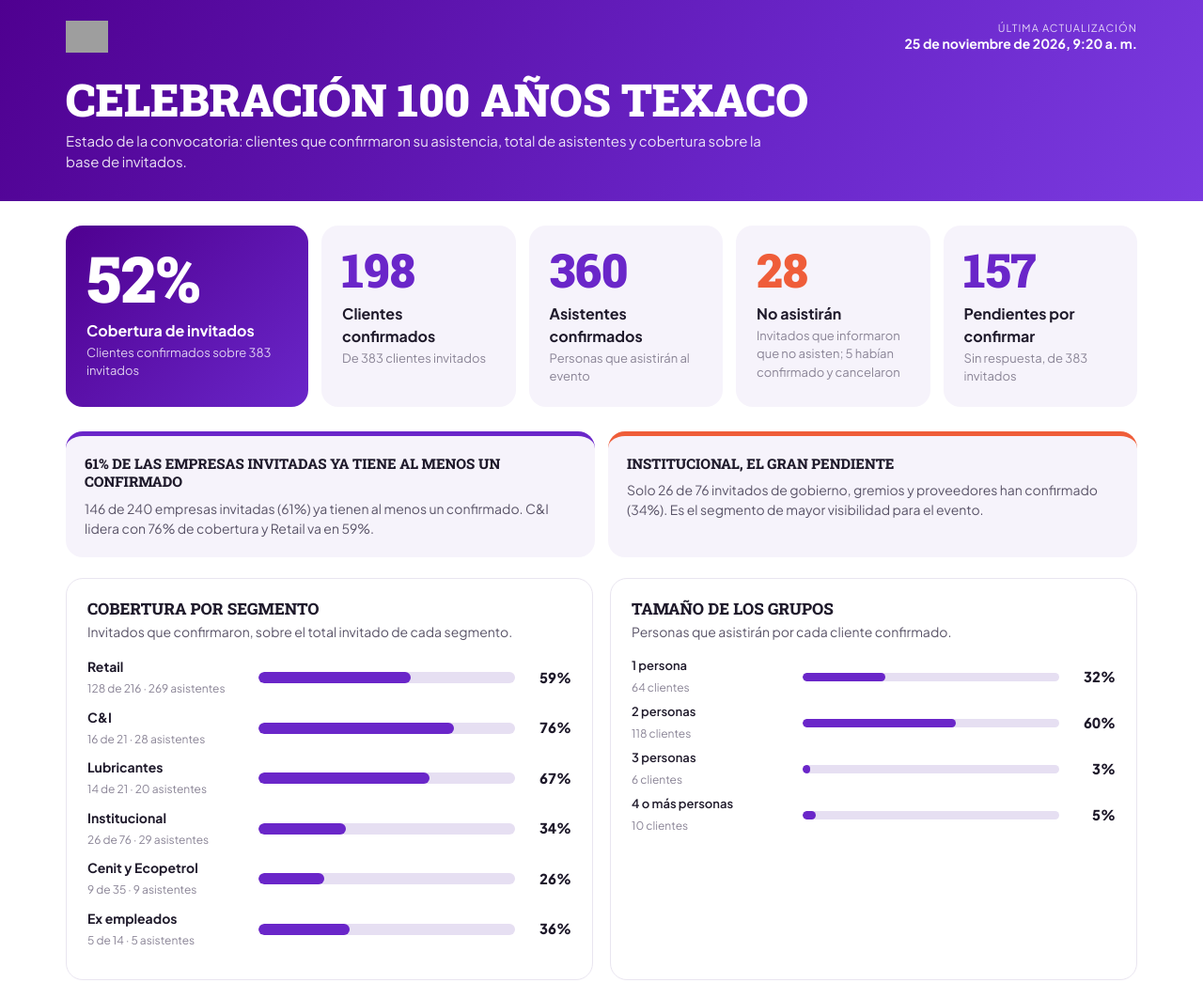
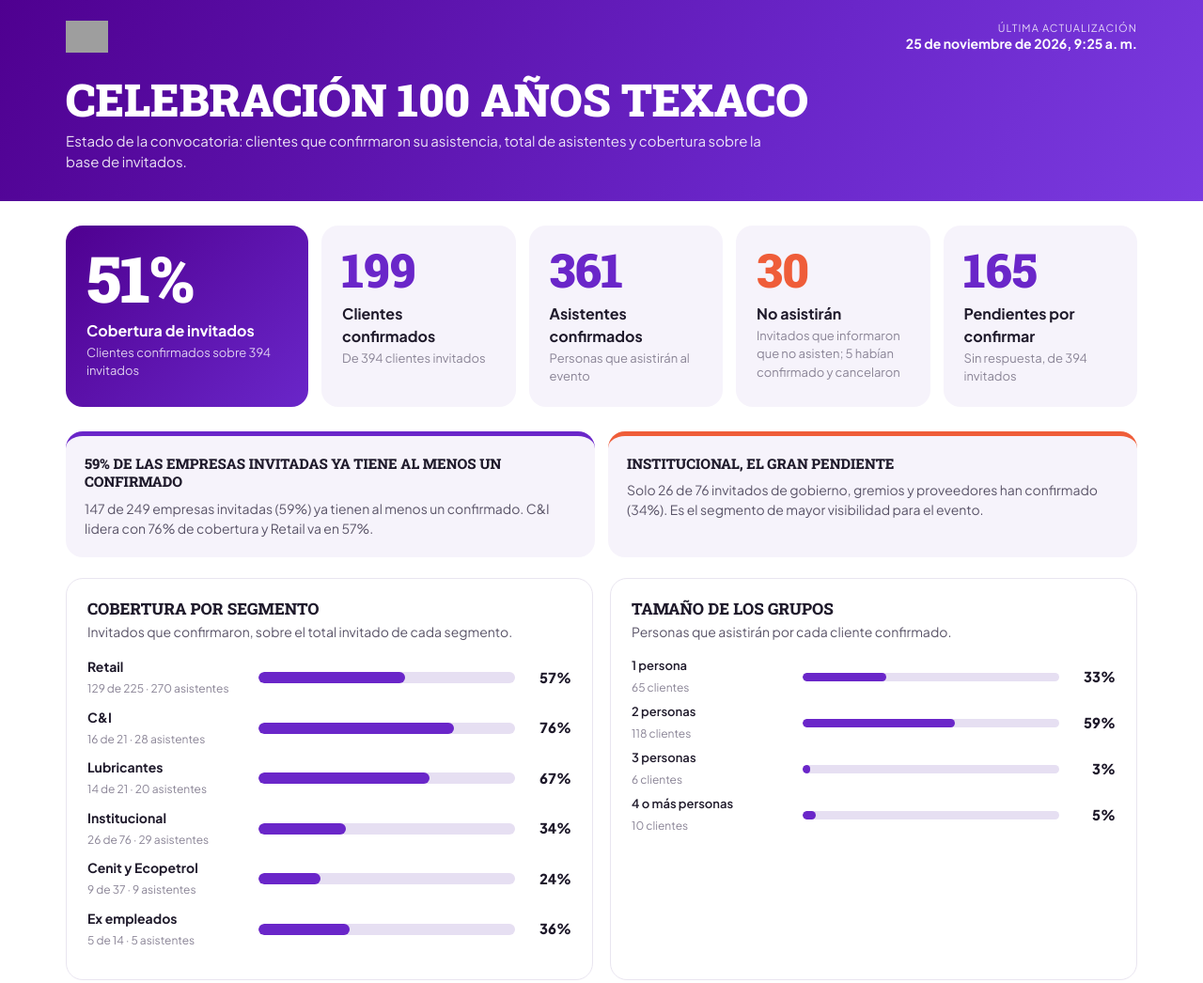
Before and after one commit to kevinromeroe/celebracion100texaco, a plain HTML site: page index.html in a window 1280 px wide. Shown: the top 1046 px of the page at 94% size. Drawn offline with Linux system fonts and the light colour scheme; grey boxes are pictures that could not be loaded.

Commit message:
Actualización 2026-11-25 09:25 (11 invitados nuevos en la base: 394 invitados)
Co-Authored-By: Claude Opus 5.5 <noreply@anthropic.com>

```diff
--- a/index.html
+++ b/index.html
@@ -41,35 +41,35 @@ footer{color:var(--muted);font-size:12px;padding:6px 20px 30px;border-top:1px so
 @media print{header,.k.main,.steps{-webkit-print-color-adjust:exact;print-color-adjust:exact}}
 </style></head><body>
 <header><div class="wrap">
-<div class="top"><img src="https://preem.com.co/wp-content/uploads/2024/04/logo-Preem-fondo-blanco-200px.webp" alt="preem" onerror="this.outerHTML='<b style=&quot;font:900 26px Roboto Slab,serif&quot;>preem</b>'"><div class="upd"><span>Última actualización</span><b>25 de noviembre de 2026, 9:20 a. m.</b></div></div>
+<div class="top"><img src="https://preem.com.co/wp-content/uploads/2024/04/logo-Preem-fondo-blanco-200px.webp" alt="preem" onerror="this.outerHTML='<b style=&quot;font:900 26px Roboto Slab,serif&quot;>preem</b>'"><div class="upd"><span>Última actualización</span><b>25 de noviembre de 2026, 9:25 a. m.</b></div></div>
 <h1>Celebración 100 años Texaco</h1>
 <p class="sub">Estado de la convocatoria: clientes que confirmaron su asistencia, total de asistentes y cobertura sobre la base de invitados.</p>
 </div></header>
 <main class="wrap">
 <section class="hero">
-<div class="k main"><div class="v">52%</div><div class="l">Cobertura de invitados</div><div class="n">Clientes confirmados sobre 383 invitados</div></div>
-<div class="k"><div class="v">198</div><div class="l">Clientes confirmados</div><div class="n">De 383 clientes invitados</div></div>
-<div class="k"><div class="v">360</div><div class="l">Asistentes confirmados</div><div class="n">Personas que asistirán al evento</div></div>
-<div class="k neg"><div class="v">28</div><div class="l">No asistirán</div><div class="n">Invitados que informaron que no asisten; 5 habían confirmado y cancelaron</div></div>
-<div class="k"><div class="v">157</div><div class="l">Pendientes por confirmar</div><div class="n">Sin respuesta, de 383 invitados</div></div>
+<div class="k main"><div class="v">51%</div><div class="l">Cobertura de invitados</div><div class="n">Clientes confirmados sobre 394 invitados</div></div>
+<div class="k"><div class="v">199</div><div class="l">Clientes confirmados</div><div class="n">De 394 clientes invitados</div></div>
+<div class="k"><div class="v">361</div><div class="l">Asistentes confirmados</div><div class="n">Personas que asistirán al evento</div></div>
+<div class="k neg"><div class="v">30</div><div class="l">No asistirán</div><div class="n">Invitados que informaron que no asisten; 5 habían confirmado y cancelaron</div></div>
+<div class="k"><div class="v">165</div><div class="l">Pendientes por confirmar</div><div class="n">Sin respuesta, de 394 invitados</div></div>
 </section>
 <section class="msgs">
-<div class="msg"><h3>61% de las empresas invitadas ya tiene al menos un confirmado</h3><p>146 de 240 empresas invitadas (61%) ya tienen al menos un confirmado. C&amp;I lidera con 76% de cobertura y Retail va en 59%.</p></div>
+<div class="msg"><h3>59% de las empresas invitadas ya tiene al menos un confirmado</h3><p>147 de 249 empresas invitadas (59%) ya tienen al menos un confirmado. C&amp;I lidera con 76% de cobertura y Retail va en 57%.</p></div>
 <div class="msg alert"><h3>Institucional, el gran pendiente</h3><p>Solo 26 de 76 invitados de gobierno, gremios y proveedores han confirmado (34%). Es el segmento de mayor visibilidad para el evento.</p></div>
 </section>
 <section class="grid">
-<div class="card"><h2>Cobertura por segmento</h2><p class="c">Invitados que confirmaron, sobre el total invitado de cada segmento.</p><div class="row"><div class="lab"><b>Retail</b><span>128 de 216 · 269 asistentes</span></div>
-<div class="track"><i style="width:59.3%"></i></div><div class="val">59%</div></div><div class="row"><div class="lab"><b>C&I</b><span>16 de 21 · 28 asistentes</span></div>
+<div class="card"><h2>Cobertura por segmento</h2><p class="c">Invitados que confirmaron, sobre el total invitado de cada segmento.</p><div class="row"><div class="lab"><b>Retail</b><span>129 de 225 · 270 asistentes</span></div>
+<div class="track"><i style="width:57.3%"></i></div><div class="val">57%</div></div><div class="row"><div class="lab"><b>C&I</b><span>16 de 21 · 28 asistentes</span></div>
 <div class="track"><i style="width:76.2%"></i></div><div class="val">76%</div></div><div class="row"><div class="lab"><b>Lubricantes</b><span>14 de 21 · 20 asistentes</span></div>
 <div class="track"><i style="width:66.7%"></i></div><div class="val">67%</div></div><div class="row"><div class="lab"><b>Institucional</b><span>26 de 76 · 29 asistentes</span></div>
-<div class="track"><i style="width:34.2%"></i></div><div class="val">34%</div></div><div class="row"><div class="lab"><b>Cenit y Ecopetrol</b><span>9 de 35 · 9 asistentes</span></div>
-<div class="track"><i style="width:25.7%"></i></div><div class="val">26%</div></div><div class="row"><div class="lab"><b>Ex empleados</b><span>5 de 14 · 5 asistentes</span></div>
+<div class="track"><i style="width:34.2%"></i></div><div class="val">34%</div></div><div class="row"><div class="lab"><b>Cenit y Ecopetrol</b><span>9 de 37 · 9 asistentes</span></div>
+<div class="track"><i style="width:24.3%"></i></div><div class="val">24%</div></div><div class="row"><div class="lab"><b>Ex empleados</b><span>5 de 14 · 5 asistentes</span></div>
 <div class="track"><i style="width:35.7%"></i></div><div class="val">36%</div></div></div>
-<div class="card"><h2>Tamaño de los grupos</h2><p class="c">Personas que asistirán por cada cliente confirmado.</p><div class="row sm"><div class="lab"><b>1 persona</b><span>64 clientes</span></div>
-<div class="track"><i style="width:32.3%"></i></div><div class="val">32%</div></div><div class="row sm"><div class="lab"><b>2 personas</b><span>118 clientes</span></div>
-<div class="track"><i style="width:59.6%"></i></div><div class="val">60%</div></div><div class="row sm"><div class="lab"><b>3 personas</b><span>6 clientes</span></div>
+<div class="card"><h2>Tamaño de los grupos</h2><p class="c">Personas que asistirán por cada cliente confirmado.</p><div class="row sm"><div class="lab"><b>1 persona</b><span>65 clientes</span></div>
+<div class="track"><i style="width:32.7%"></i></div><div class="val">33%</div></div><div class="row sm"><div class="lab"><b>2 personas</b><span>118 clientes</span></div>
+<div class="track"><i style="width:59.3%"></i></div><div class="val">59%</div></div><div class="row sm"><div class="lab"><b>3 personas</b><span>6 clientes</span></div>
 <div class="track"><i style="width:3.0%"></i></div><div class="val">3%</div></div><div class="row sm"><div class="lab"><b>4 o más personas</b><span>10 clientes</span></div>
-<div class="track"><i style="width:5.1%"></i></div><div class="val">5%</div></div></div>
+<div class="track"><i style="width:5.0%"></i></div><div class="val">5%</div></div></div>
 </section>
 </main>
 <footer class="wrap"><p><b>Confidencial.</b> Informe de uso exclusivo para la gestión del evento Celebración 100 años Texaco. Prohibida su reproducción o distribución sin autorización.</p>
```
